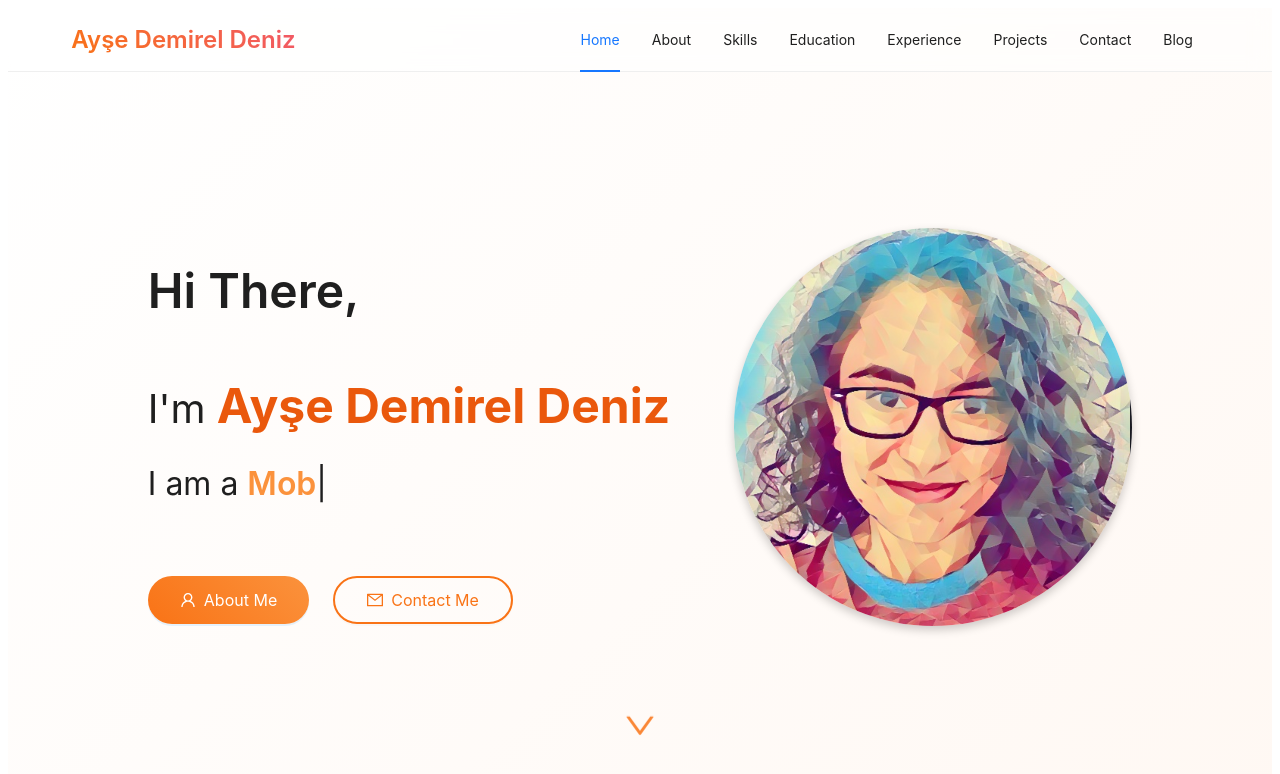
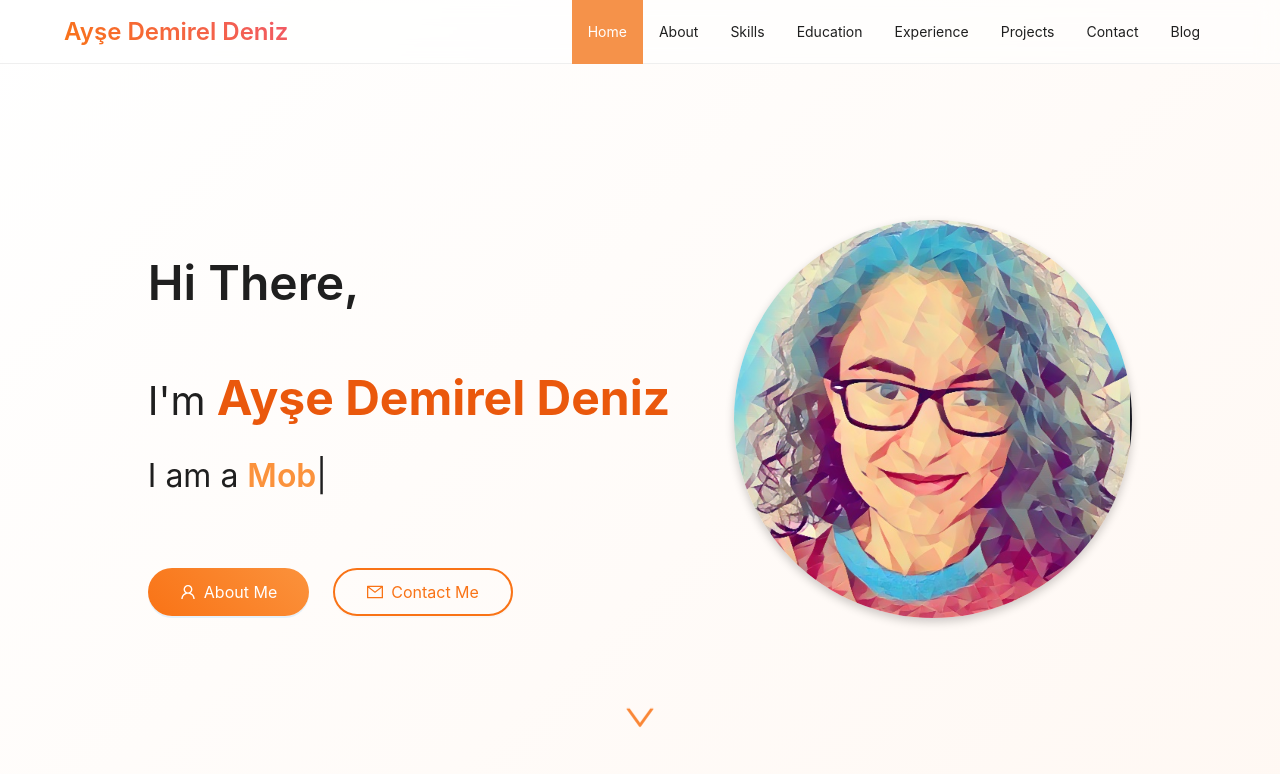
Before and after one commit to aysedemirel/aysedemirel.github.io, a React (Vite) app: page / in a window 1280 px wide. Shown: the top 774 px of the page. Built offline with nearby package versions, Linux system fonts and the light colour scheme.

Commit message:
Fix scrollToSection issue

```diff
--- a/src/components/HeaderComponent.tsx
+++ b/src/components/HeaderComponent.tsx
@@ -1,7 +1,6 @@
 import { MenuOutlined } from '@ant-design/icons';
 import { Button, Drawer, Layout, Menu, Typography } from 'antd';
 import { useEffect, useState } from 'react';
-import useScrollToSection from '../hooks/useScrollToSection';
 
 const { Header: AntHeader } = Layout;
 const { Title } = Typography;
@@ -19,8 +18,11 @@ const menuItems = [
 
 const MOBILE_WIDTH_THRESHOLD = 1100;
 
-const HeaderComponent = () => {
-  const { activeSection, scrollToSection } = useScrollToSection();
+interface Props {
+  activeSection: string;
+  scrollToSection: (sectionId: string) => void;
+}
+const HeaderComponent = ({ activeSection, scrollToSection }: Props) => {
   const [isMobile, setIsMobile] = useState(window.innerWidth <= MOBILE_WIDTH_THRESHOLD);
   const [drawerVisible, setDrawerVisible] = useState(false);
 
@@ -69,7 +71,7 @@ const HeaderComponent = () => {
 
   return (
     <AntHeader className="layout-header">
-      <Title className="header-title" level={3}>
+      <Title className="header-title" level={3} onClick={() => scrollToSection('home')}>
         Ayşe Demirel Deniz
       </Title>
       {isMobile ? renderMobile() : renderDesktop()}
--- a/src/components/HeroSection.tsx
+++ b/src/components/HeroSection.tsx
@@ -1,13 +1,15 @@
 import { Button, Space, Typography } from 'antd';
 import { useEffect, useState } from 'react';
 import { MailOutlined, DownOutlined, UserOutlined } from '@ant-design/icons';
-import useScrollToSection from '../hooks/useScrollToSection';
 import profilPicture from '../assets/img/profile_img.png';
 
 const { Title, Text } = Typography;
 
-const HeroSection = () => {
-  const { scrollToSection } = useScrollToSection();
+interface Props {
+  scrollToSection: (sectionId: string) => void;
+}
+
+const HeroSection = ({ scrollToSection }: Props) => {
   const [typedText, setTypedText] = useState('');
   const [currentRoleIndex, setCurrentRoleIndex] = useState(0);
   const [isDeleting, setIsDeleting] = useState(false);
--- a/src/pages/Home.tsx
+++ b/src/pages/Home.tsx
@@ -1,14 +1,18 @@
 import { Layout } from 'antd';
 import HeaderComponent from '../components/HeaderComponent';
 import HeroSection from '../components/HeroSection';
+import useScrollToSection from '../hooks/useScrollToSection';
+
 const { Content } = Layout;
 
 const Home = () => {
+  const { activeSection, scrollToSection } = useScrollToSection();
+
   return (
     <Layout style={{ background: 'linear-gradient(135deg, #ffffff, #fff8f3)' }}>
-      <HeaderComponent />
+      <HeaderComponent activeSection={activeSection} scrollToSection={scrollToSection} />
       <Content>
-        <HeroSection />
+        <HeroSection scrollToSection={scrollToSection} />
       </Content>
     </Layout>
   );
--- a/src/pages/NotFound.tsx
+++ b/src/pages/NotFound.tsx
@@ -9,7 +9,7 @@ const NotFound = () => {
 
   return (
     <div className="container">
-      <HeaderComponent />
+      <HeaderComponent activeSection="" scrollToSection={() => {}} />
       <div className="not-found-container">
         <div className="not-found-txt">
           <h1>{t('oooppss')}</h1>
--- a/src/styles/header.scss
+++ b/src/styles/header.scss
@@ -39,12 +39,6 @@
     box-shadow: none;
     border-bottom: none;
     background: transparent;
-
-    .ant-menu-item-selected {
-      color: #e9f95e !important;
-      border-bottom: #e9f95e solid !important;
-      background-color: transparent !important;
-    }
   }
 
   @media screen and (max-width: 768px) {
@@ -53,3 +47,17 @@
     }
   }
 }
+
+.ant-menu-light .ant-menu-item-selected {
+  color: #fff !important;
+  background-color: #f5924a !important;
+}
+
+.ant-menu-item:hover {
+  color: #f97316 !important;
+  border-bottom: none !important;
+}
+
+.ant-menu-item-selected::after {
+  border-bottom: none !important;
+}
--- a/src/styles/index.scss
+++ b/src/styles/index.scss
@@ -2,3 +2,7 @@
 @use './header.scss';
 @use './hero.scss';
 //* {  outline: 1px solid red; /* Frames every element on the page */}
+
+body {
+  margin: 0;
+}
```
